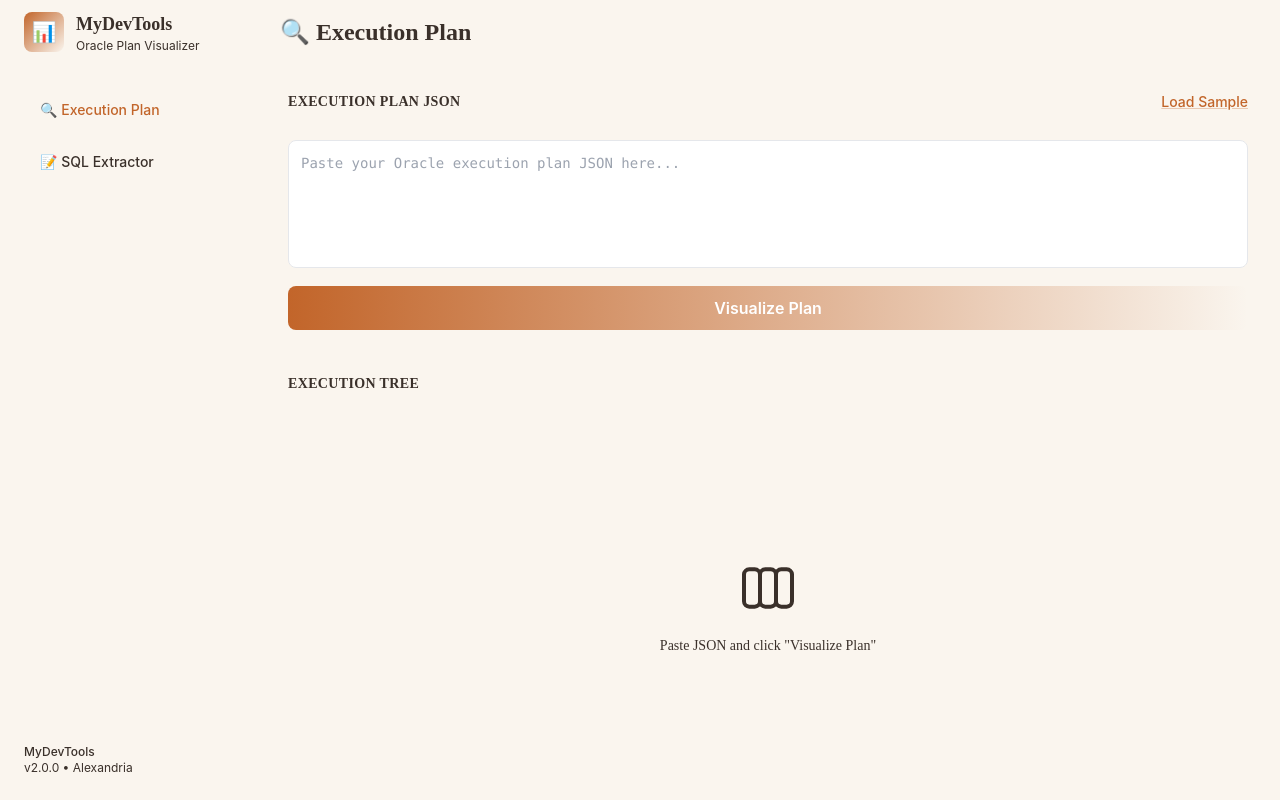
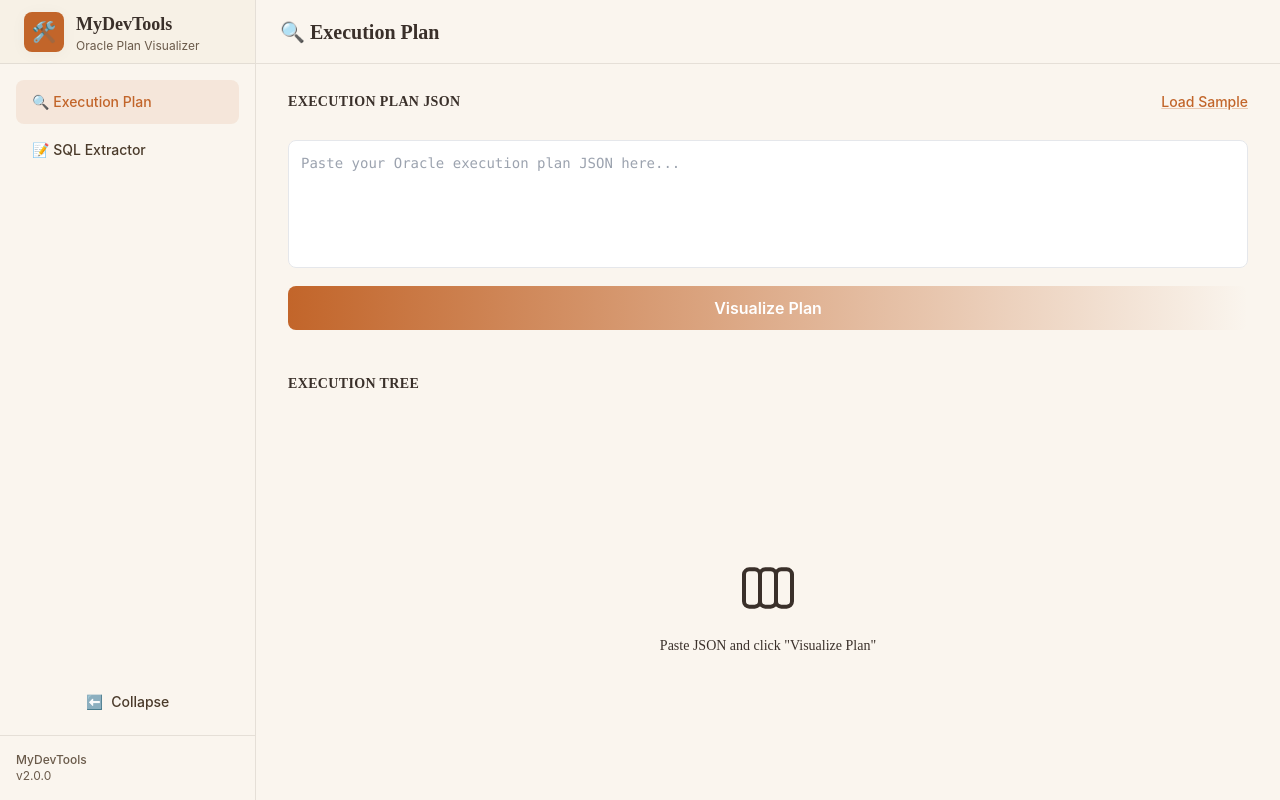
Before and after one commit to duynguyendevit-ux/oracle-plan-visualizer, a Next.js app: page / in a window 1280 px wide. Built offline with nearby package versions, Linux system fonts and the light colour scheme.

Commit message:
Add collapsible sidebar - toggle between full (w-64) and collapsed (w-20) with button

```diff
--- a/app/layout.tsx
+++ b/app/layout.tsx
@@ -11,6 +11,7 @@ export default function RootLayout({
   children: React.ReactNode
 }) {
   const [sidebarOpen, setSidebarOpen] = useState(false)
+  const [sidebarCollapsed, setSidebarCollapsed] = useState(false)
   const pathname = usePathname()
 
   const navigation = [
@@ -23,51 +24,74 @@ export default function RootLayout({
       <body className="bg-background">
         <div className="flex h-screen overflow-hidden">
           {/* Sidebar */}
-          <div className={`${sidebarOpen ? 'translate-x-0' : '-translate-x-full'} lg:translate-x-0 fixed lg:static inset-y-0 left-0 z-50 w-64 bg-surface-container-low transition-transform duration-300 ease-in-out`}>
+          <div className={`${sidebarOpen ? 'translate-x-0' : '-translate-x-full'} lg:translate-x-0 fixed lg:static inset-y-0 left-0 z-50 ${sidebarCollapsed ? 'w-20' : 'w-64'} bg-warm-50 border-r border-warm-300/60 transition-all duration-300 ease-in-out`}>
             {/* Logo */}
-            <div className="h-16 flex items-center gap-3 px-6 bg-surface-container">
-              <div className="w-10 h-10 bg-gradient-to-br from-primary to-primary-container rounded-lg flex items-center justify-center shadow-editorial">
-                <span className="text-xl">📊</span>
-              </div>
-              <div>
-                <h1 className="text-lg font-serif font-semibold text-on-surface">MyDevTools</h1>
-                <p className="text-xs font-label text-on-surface-variant">Oracle Plan Visualizer</p>
-              </div>
+            <div className="h-16 flex items-center gap-3 px-6 bg-warm-100/50 border-b border-warm-300/60">
+              {!sidebarCollapsed && (
+                <>
+                  <div className="w-10 h-10 bg-primary rounded-lg flex items-center justify-center shadow-warm">
+                    <span className="text-xl">🛠️</span>
+                  </div>
+                  <div>
+                    <h1 className="text-lg font-serif font-semibold text-warm-800">MyDevTools</h1>
+                    <p className="text-xs text-warm-600">Oracle Plan Visualizer</p>
+                  </div>
+                </>
+              )}
+              {sidebarCollapsed && (
+                <div className="w-10 h-10 bg-primary rounded-lg flex items-center justify-center shadow-warm mx-auto">
+                  <span className="text-xl">🛠️</span>
+                </div>
+              )}
             </div>
 
             {/* Navigation */}
-            <nav className="p-6 space-y-2">
+            <nav className="p-4 space-y-1">
               {navigation.map((item) => {
                 const isActive = pathname === item.href
                 return (
                   <Link
                     key={item.name}
                     href={item.href}
-                    className={`block px-4 py-3 rounded-lg text-sm font-medium transition-all ${
+                    className={`block px-4 py-3 rounded text-sm font-medium transition-colors ${
                       isActive
-                        ? 'bg-primary-container text-primary shadow-editorial'
-                        : 'text-on-surface-variant hover:bg-surface-container-high'
+                        ? 'bg-primary/10 text-primary'
+                        : 'text-warm-700 hover:bg-warm-100'
                     }`}
+                    title={sidebarCollapsed ? item.name : undefined}
                   >
-                    {item.name}
+                    {sidebarCollapsed ? item.name.split(' ')[0] : item.name}
                   </Link>
                 )
               })}
             </nav>
 
+            {/* Toggle Button */}
+            <div className="absolute bottom-20 left-0 right-0 px-4">
+              <button
+                onClick={() => setSidebarCollapsed(!sidebarCollapsed)}
+                className="w-full px-4 py-2 rounded text-sm font-medium text-warm-700 hover:bg-warm-100 transition-colors flex items-center justify-center gap-2"
+              >
+                {sidebarCollapsed ? '➡️' : '⬅️'}
+                {!sidebarCollapsed && <span>Collapse</span>}
+              </button>
+            </div>
+
             {/* Footer */}
-            <div className="absolute bottom-0 left-0 right-0 p-6 bg-surface-container">
-              <div className="text-xs font-label text-on-surface-variant">
-                <p className="font-medium">MyDevTools</p>
-                <p className="text-outline">v2.0.0 • Alexandria</p>
-              </div>
+            <div className="absolute bottom-0 left-0 right-0 p-4 border-t border-warm-300/60">
+              {!sidebarCollapsed && (
+                <div className="text-xs text-warm-600">
+                  <p className="font-medium">MyDevTools</p>
+                  <p>v2.0.0</p>
+                </div>
+              )}
             </div>
           </div>
 
           {/* Mobile overlay */}
           {sidebarOpen && (
             <div
-              className="fixed inset-0 bg-on-surface/20 backdrop-blur-glass z-40 lg:hidden"
+              className="fixed inset-0 bg-warm-900/20 z-40 lg:hidden"
               onClick={() => setSidebarOpen(false)}
             />
           )}
@@ -75,19 +99,19 @@ export default function RootLayout({
           {/* Main content */}
           <div className="flex-1 flex flex-col overflow-hidden">
             {/* Top bar */}
-            <div className="h-16 bg-surface-container-low flex items-center px-6">
+            <div className="h-16 bg-warm-50 border-b border-warm-300/60 flex items-center px-6">
               <button
                 onClick={() => setSidebarOpen(!sidebarOpen)}
-                className="lg:hidden mr-4 p-2 rounded-lg hover:bg-surface-container-high"
+                className="lg:hidden mr-4 p-2 rounded hover:bg-warm-100"
               >
-                <svg className="w-6 h-6 text-on-surface" fill="none" stroke="currentColor" viewBox="0 0 24 24">
+                <svg className="w-6 h-6 text-warm-700" fill="none" stroke="currentColor" viewBox="0 0 24 24">
                   <path strokeLinecap="round" strokeLinejoin="round" strokeWidth={2} d="M4 6h16M4 12h16M4 18h16" />
                 </svg>
               </button>
 
               <div className="flex-1">
-                <h2 className="text-2xl font-serif font-semibold text-on-surface">
-                  {navigation.find(n => n.href === pathname)?.name || 'Oracle Plan Visualizer'}
+                <h2 className="text-xl font-serif font-semibold text-warm-800">
+                  {navigation.find(n => n.href === pathname)?.name || 'MyDevTools'}
                 </h2>
               </div>
             </div>
```
